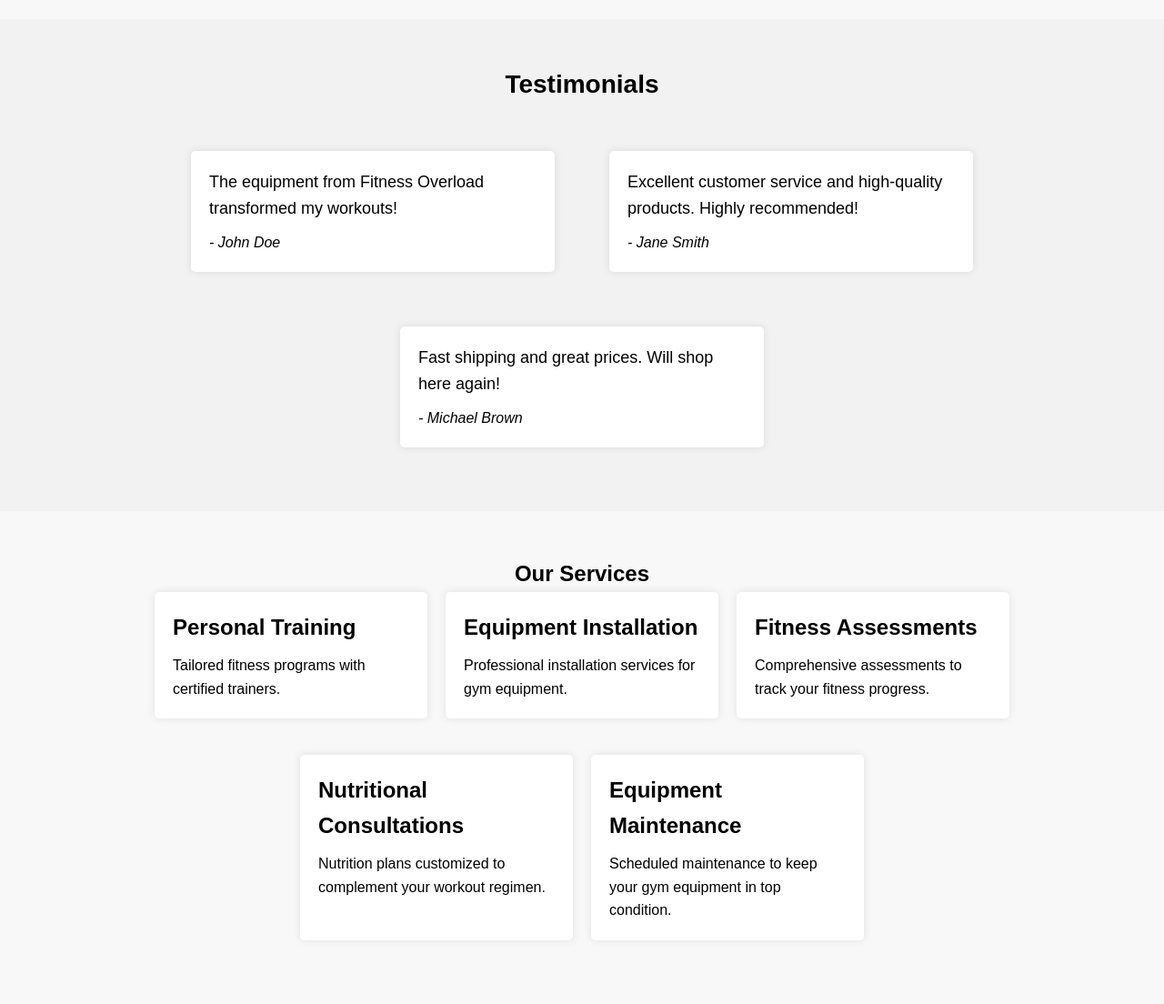
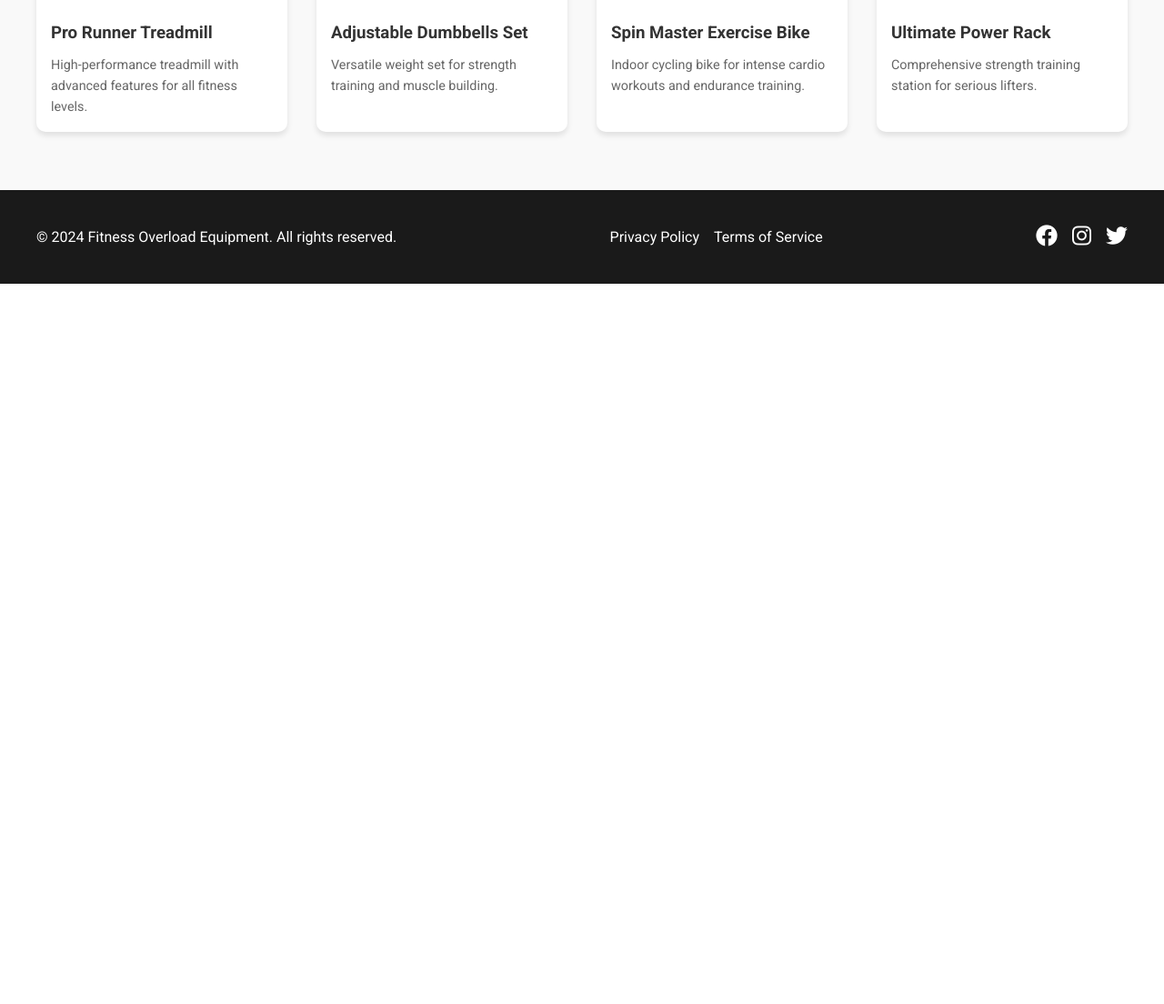
Before and after one commit to maxweeeelll/ECOMS-FINALS, a PHP site: page /home.php in a window 1280 px wide. Shown: the part 1441-2545 px from the top of the page at 91% size. After the commit the page ends 1753 px from the top, so only its background shows below. Run offline with PHP 8.4, Linux system fonts and the light colour scheme; a user stored in the database is signed in.

Commit message:
home.php

```diff
--- a/home.php
+++ b/home.php
@@ -1,28 +1,11 @@
 <?php
 session_start();
 
-     $featuredProducts = [
-         ['id' => 1, 'name' => 'Treadmill', 'image' => 'product1.jpg', 'description' => 'Top-quality treadmill for cardio workouts.', 'price' => 199.99],
-         ['id' => 2, 'name' => 'Dumbbell Set', 'image' => 'product2.jpg', 'description' => 'Complete dumbbell set for strength training.', 'price' => 299.99],
-         ['id' => 3, 'name' => 'Exercise Bike', 'image' => 'product3.jpg', 'description' => 'Indoor exercise bike with adjustable settings.', 'price' => 399.99],
-         ['id' => 4, 'name' => 'Yoga Mat', 'image' => 'product4.jpg', 'description' => 'Premium yoga mat for flexibility and comfort.', 'price' => 19.99],
-         ['id' => 5, 'name' => 'Weight Bench', 'image' => 'product5.jpg', 'description' => 'Versatile weight bench for various exercises.', 'price' => 499.99],
-         ['id' => 6, 'name' => 'Resistance Bands', 'image' => 'product6.jpg', 'description' => 'Set of resistance bands for full-body workouts.', 'price' => 29.99],
-     ];
-
-$testimonials = [
-    ['name' => 'John Doe', 'content' => 'The equipment from Fitness Overload transformed my workouts!'],
-    ['name' => 'Jane Smith', 'content' => 'Excellent customer service and high-quality products. Highly recommended!'],
-    ['name' => 'Michael Brown', 'content' => 'Fast shipping and great prices. Will shop here again!'],
-];
-
-$services = [
-    ['title' => 'Personal Training', 'description' => 'Tailored fitness programs with certified trainers.'],
-    ['title' => 'Equipment Installation', 'description' => 'Professional installation services for gym equipment.'],
-    ['title' => 'Fitness Assessments', 'description' => 'Comprehensive assessments to track your fitness progress.'],
-    ['title' => 'Nutritional Consultations', 'description' => 'Nutrition plans customized to complement your workout regimen.'],
-    ['title' => 'Equipment Maintenance', 'description' => 'Scheduled maintenance to keep your gym equipment in top condition.'],
-];
+// Check if user is logged in, redirect if not
+if (!isset($_SESSION['name'])) {
+    header('Location: login.php');
+    exit();
+}
 ?>
 
 <!DOCTYPE html>
@@ -30,11 +13,11 @@ $services = [
 <head>
     <meta charset="UTF-8">
     <meta name="viewport" content="width=device-width, initial-scale=1.0">
-    <title>Fitness Overload</title>
-    <link rel="stylesheet" type="text/css" href="styles.css">
-    <link rel="stylesheet" href="https://cdnjs.cloudflare.com/ajax/libs/font-awesome/5.15.3/css/all.min.css">
+    <title>Fitness Overload Equipment</title>
+    <link rel="stylesheet" href="https://cdnjs.cloudflare.com/ajax/libs/font-awesome/6.4.0/css/all.min.css">
     <style>
-        /* Additional CSS styles can go here if needed */
+        @import url('https://fonts.googleapis.com/css2?family=Roboto:wght@300;400;700&display=swap');
+
         * {
             box-sizing: border-box;
             margin: 0;
@@ -42,312 +25,350 @@ $services = [
         }
 
         body {
-            font-family: Arial, sans-serif;
-            background-color: #f8f8f8;
+            font-family: 'Roboto', sans-serif;
             line-height: 1.6;
+            color: #333;
+            background-color: #f0f0f0;
         }
 
         .navbar {
-            background-color: #333;
+            background-color: #1a1a1a;
             color: #fff;
-            padding: 10px 20px;
+            padding: 1rem;
+            position: sticky;
+            top: 0;
+            z-index: 1000;
+            box-shadow: 0 2px 10px rgba(0, 0, 0, 0.1);
+        }
+
+        .navbar-content {
+            max-width: 1200px;
+            margin: 0 auto;
             display: flex;
             justify-content: space-between;
             align-items: center;
         }
 
         .logo a {
-            font-size: 24px;
-            font-weight: bold;
             color: #fff;
             text-decoration: none;
+            font-size: 1.8rem;
+            font-weight: bold;
+            text-transform: uppercase;
+            letter-spacing: 2px;
         }
 
         .nav-menu {
+            display: flex;
             list-style: none;
-            margin: 0;
-            padding: 0;
-            display: flex;
         }
 
         .nav-menu li {
-            position: relative;
+            margin-left: 1.5rem;
         }
 
-        .nav-menu li a {
-            display: block;
-            padding: 10px 15px;
+        .nav-menu a {
             color: #fff;
             text-decoration: none;
+            font-weight: 500;
+            transition: color 0.3s ease;
         }
 
-        .dropdown-content {
-            display: none;
-            position: absolute;
-            background-color: #f9f9f9;
-            min-width: 160px;
-            box-shadow: 0px 8px 16px 0px rgba(0,0,0,0.2);
-            z-index: 1;
-        }
-
-        .dropdown-content a {
-            color: #333;
-            padding: 12px 16px;
-            text-decoration: none;
-            display: block;
-        }
-
-        .dropdown:hover .dropdown-content {
-            display: block;
-        }
-
-        .user-actions {
-            display: flex;
-            align-items: center;
+        .nav-menu a:hover {
+            color: #ff6b6b;
         }
 
         .logout-btn {
-            background-color: #ff6347;
+            background-color: #ff6b6b;
             color: #fff;
-            padding: 8px 16px;
+            padding: 0.5rem 1rem;
+            border: none;
             border-radius: 4px;
-            text-decoration: none;
+            cursor: pointer;
             transition: background-color 0.3s ease;
         }
 
         .logout-btn:hover {
-            background-color: #e65c4f;
+            background-color: #ff4757;
         }
 
         .hero {
-            background-color: #333;
+            background-image: linear-gradient(rgba(0, 0, 0, 0.6), rgba(0, 0, 0, 0.6)), url('gym-equipment.jpg');
+            background-size: cover;
+            background-position: center;
+            height: 80vh;
+            display: flex;
+            flex-direction: column;
+            justify-content: center;
+            align-items: center;
+            text-align: center;
             color: #fff;
-            padding: 100px 20px;
-            text-align: center;
+            position: relative;
+            overflow: hidden;
+        }
+
+        .hero::before {
+            content: '';
+            position: absolute;
+            top: 0;
+            left: 0;
+            right: 0;
+            bottom: 0;
+            background: radial-gradient(circle, rgba(255,255,255,0.1) 0%, rgba(255,255,255,0) 70%);
         }
 
         .hero h1 {
-            font-size: 36px;
-            margin-bottom: 20px;
+            font-size: 4rem;
+            margin-bottom: 1rem;
+            text-shadow: 2px 2px 4px rgba(0, 0, 0, 0.5);
         }
 
         .hero p {
-            font-size: 18px;
-            margin-bottom: 30px;
+            font-size: 1.5rem;
+            margin-bottom: 2rem;
+            max-width: 600px;
         }
 
-        .featured-products {
-            padding: 50px 20px;
-            text-align: center;
+        .cta-button {
+            background-color: #ff6b6b;
+            color: #fff;
+            padding: 1rem 2rem;
+            text-decoration: none;
+            font-size: 1.2rem;
+            border-radius: 50px;
+            transition: transform 0.3s ease, box-shadow 0.3s ease;
         }
 
-        .featured-products h2 {
-            font-size: 28px;
-            margin-bottom: 30px;
+        .cta-button:hover {
+            transform: translateY(-3px);
+            box-shadow: 0 4px 10px rgba(255, 107, 107, 0.4);
         }
 
-        .product-grid {
+        .features {
             display: flex;
-            justify-content: center;
-            gap: 20px;
-            flex-wrap: wrap;
+            justify-content: space-around;
+            padding: 4rem 2rem;
+            background-color: #fff;
+            box-shadow: 0 4px 6px rgba(0, 0, 0, 0.1);
         }
 
-        .product-item {
+        .feature {
+            text-align: center;
             max-width: 300px;
-            margin: 20px;
-            background-color: #fff;
-            box-shadow: 0 0 10px rgba(0, 0, 0, 0.1);
-            padding: 20px;
-            text-align: center;
-            transition: transform 0.3s ease;
-            border-radius: 5px;
+            padding: 2rem;
+            border-radius: 10px;
+            transition: transform 0.3s ease, box-shadow 0.3s ease;
         }
 
-        .product-item:hover {
+        .feature:hover {
+            transform: translateY(-10px);
+            box-shadow: 0 10px 20px rgba(0, 0, 0, 0.1);
+        }
+
+        .feature i {
+            font-size: 3rem;
+            color: #ff6b6b;
+            margin-bottom: 1rem;
+        }
+
+        .feature h2 {
+            margin-bottom: 1rem;
+            color: #333;
+        }
+
+        .feature p {
+            color: #666;
+        }
+
+        .equipment-showcase {
+            padding: 4rem 2rem;
+            background-color: #f9f9f9;
+        }
+
+        .equipment-grid {
+            display: grid;
+            grid-template-columns: repeat(auto-fit, minmax(250px, 1fr));
+            gap: 2rem;
+            max-width: 1200px;
+            margin: 0 auto;
+        }
+
+        .equipment-item {
+            background-color: #fff;
+            border-radius: 10px;
+            overflow: hidden;
+            box-shadow: 0 4px 6px rgba(0, 0, 0, 0.1);
+            transition: transform 0.3s ease;
+        }
+
+        .equipment-item:hover {
             transform: translateY(-5px);
         }
 
-        .product-item img {
-            max-width: 100%;
-            height: auto;
-            border-radius: 5px;
-            box-shadow: 0 0 10px rgba(0, 0, 0, 0.1);
+        .equipment-item img {
+            width: 100%;
+            height: 200px;
+            object-fit: cover;
         }
 
-        .product-item h3 {
-            font-size: 24px;
-            margin-top: 15px;
+        .equipment-info {
+            padding: 1rem;
         }
 
-        .product-item p {
-            font-size: 16px;
-            margin-top: 10px;
+        .equipment-info h3 {
+            margin-bottom: 0.5rem;
+            color: #333;
         }
 
-        /* Testimonials Section */
-        .testimonials {
-            background-color: #f2f2f2;
-            padding: 50px 20px;
-            text-align: center;
+        .equipment-info p {
+            color: #666;
+            font-size: 0.9rem;
         }
 
-        .testimonial-grid {
-            display: flex;
-            justify-content: center;
-            gap: 20px;
-            flex-wrap: wrap;
+        footer {
+            background-color: #1a1a1a;
+            color: #fff;
+            text-align: center;
+            padding: 2rem;
         }
 
-        .testimonial-item {
-            max-width: 400px;
-            padding: 20px;
-            background-color: #fff;
-            box-shadow: 0 0 10px rgba(0, 0, 0, 0.1);
-            border-radius: 5px;
-            margin-bottom: 20px;
-            text-align: left;
+        .footer-content {
+            max-width: 1200px;
+            margin: 0 auto;
+            display: flex;
+            justify-content: space-between;
+            align-items: center;
         }
 
-        .testimonial-item blockquote {
-            font-size: 18px;
-            margin-bottom: 10px;
+        .footer-links {
+            display: flex;
+            list-style: none;
         }
 
-        .testimonial-item p {
-            font-size: 16px;
-            font-style: italic;
+        .footer-links li {
+            margin-left: 1rem;
         }
 
-        /* Services Section */
-        .services {
-            padding: 50px 20px;
-            text-align: center;
+        .footer-links a {
+            color: #fff;
+            text-decoration: none;
+            transition: color 0.3s ease;
         }
 
-        .service-grid {
-            display: flex;
-            justify-content: center;
-            gap: 20px;
-            flex-wrap: wrap;
+        .footer-links a:hover {
+            color: #ff6b6b;
         }
 
-        .service-item {
-            max-width: 300px;
-            padding: 20px;
-            background-color: #fff;
-            box-shadow: 0 0 10px rgba(0, 0, 0, 0.1);
-            border-radius: 5px;
-            margin-bottom: 20px;
-            text-align: left;
+        .social-icons {
+            display: flex;
         }
 
-        .service-item h3 {
-            font-size: 24px;
-            margin-bottom: 10px;
+        .social-icons a {
+            color: #fff;
+            font-size: 1.5rem;
+            margin-left: 1rem;
+            transition: color 0.3s ease;
         }
 
-        .service-item p {
-            font-size: 16px;
-        }
-
-        /* Footer */
-        footer {
-            background-color: #333;
-            color: #fff;
-            padding: 20px;
-            text-align: center;
-            position: absolute;
-            width: 100%;
-            bottom: 0;
+        .social-icons a:hover {
+            color: #ff6b6b;
         }
     </style>
 </head>
 <body>
-
-<header>
-    <nav class="navbar">
+    <header class="navbar">
+        <div class="navbar-content">
             <div class="logo">
-            <a href="home.php">Fitness Overload</a>
+                <a href="index.php">Fitness Overload</a>
             </div>
+            <nav>
                 <ul class="nav-menu">
-            <li><a href="home.php">Home</a></li>
-            <li class="dropdown">
-                <a href="#">Equipment <i class="fas fa-angle-down"></i></a>
-                <div class="dropdown-content">
-                    <a href="cardio.php">Cardio</a>
-                    <a href="strength.php">Strength Training</a>
-                    <a href="functional.php">Functional Training</a>
-                    <a href="accessories.php">Accessories</a>
-                </div>
-            </li>
+                    <li><a href="index.php">Home</a></li>
+                    <li><a href="products.php">Products</a></li>
+                    <li><a href="about.php">About</a></li>
+                    <li><a href="contact.php">Contact</a></li>
                 </ul>
+            </nav>
             <div class="user-actions">
                 <a href="logout.php" class="logout-btn">Logout</a>
             </div>
-    </nav>
+        </div>
     </header>
 
     <main>
         <section class="hero">
-        <div class="hero-content">
-            <h1>Hello <?php echo htmlspecialchars($_SESSION['name']); ?>, Welcome to Fitness Overload!</h1>
-            <p>Explore our wide range of gym equipment.</p>
+            <h1>Welcome to Fitness Overload, <?php echo htmlspecialchars($_SESSION['name']); ?>!</h1>
+
+            <p>Discover premium gym equipment to power your workouts and achieve your goals</p>
+            <a href="products.php" class="cta-button">Explore Equipment</a>
+        </section>
+
+        <section class="features">
+            <div class="feature">
+                <i class="fas fa-shield-alt"></i>
+                <h2>Premium Quality</h2>
+                <p>Top-tier materials and craftsmanship for lasting durability.</p>
+            </div>
+            <div class="feature">
+                <i class="fas fa-truck"></i>
+                <h2>Fast Shipping</h2>
+                <p>Quick delivery to get you started on your fitness journey ASAP.</p>
+            </div>
+            <div class="feature">
+                <i class="fas fa-headset"></i>
+                <h2>Expert Support</h2>
+                <p>Knowledgeable team ready to assist with your equipment needs.</p>
             </div>
         </section>
 
-    <section class="featured-products">
-        <div class="container">
-            <h2>Featured Products</h2>
-            <div class="product-grid">
-                <?php foreach ($featuredProducts as $product): ?>
-                    <div class="product-item">
-                        <img src="<?php echo $product['image']; ?>" alt="<?php echo $product['name']; ?>">
-                        <h3><?php echo $product['name']; ?></h3>
-                        <p><?php echo $product['description']; ?></p>
-                        <p>$<?php echo $product['price']; ?></p>
-                        <!-- <a href="#" class="btn">Add to Cart</a> -->
+        <section class="equipment-showcase">
+            <h2 style="text-align: center; margin-bottom: 2rem;">Featured Equipment</h2>
+            <div class="equipment-grid">
+                <div class="equipment-item">
+                    <img src="https://pngimg.com/d/treadmill_PNG114.png" alt="Treadmill">
+                    <div class="equipment-info">
+                        <h3>Pro Runner Treadmill</h3>
+                        <p>High-performance treadmill with advanced features for all fitness levels.</p>
                     </div>
-                <?php endforeach; ?>
+                </div>
+                <div class="equipment-item">
+                    <img src="https://t4.ftcdn.net/jpg/06/54/34/49/360_F_654344994_q7YLNLvHbSCzKvr5G5M96rMPwFkeFgZY.jpg" alt="Dumbbells">
+                    <div class="equipment-info">
+                        <h3>Adjustable Dumbbells Set</h3>
+                        <p>Versatile weight set for strength training and muscle building.</p>
+                    </div>
+                </div>
+                <div class="equipment-item">
+                    <img src="https://www.jbsports.com.ph/__resources/webdata/images/products/327.jpg" alt="Exercise Bike">
+                    <div class="equipment-info">
+                        <h3>Spin Master Exercise Bike</h3>
+                        <p>Indoor cycling bike for intense cardio workouts and endurance training.</p>
+                    </div>
+                </div>
+                <div class="equipment-item">
+                    <img src="https://gym-mikolo.com/cdn/shop/files/mikolo-power-rack-k6-b-1.png?v=1712113702&width=2000" alt="Power Rack">
+                    <div class="equipment-info">
+                        <h3>Ultimate Power Rack</h3>
+                        <p>Comprehensive strength training station for serious lifters.</p>
+                    </div>
                 </div>
             </div>
         </section>
-
-    <!-- Testimonials Section -->
-    <section class="testimonials">
-        <div class="container">
-            <h2>Testimonials</h2>
-            <div class="testimonial-grid">
-                <?php foreach ($testimonials as $testimonial): ?>
-                    <div class="testimonial-item">
-                        <blockquote><?php echo $testimonial['content']; ?></blockquote>
-                        <p>- <?php echo $testimonial['name']; ?></p>
-                    </div>
-                <?php endforeach; ?>
-            </div>
-        </div>
-    </section>
-
-    <!-- Services Section -->
-    <section class="services">
-        <div class="container">
-            <h2>Our Services</h2>
-            <div class="service-grid">
-                <?php foreach ($services as $service): ?>
-                    <div class="service-item">
-                        <h3><?php echo $service['title']; ?></h3>
-                        <p><?php echo $service['description']; ?></p>
-                    </div>
-                <?php endforeach; ?>
-            </div>
-        </div>
-    </section>
-
     </main>
 
     <footer>
-    <p>&copy; 2024 Fitness Overload. All rights reserved.</p>
+        <div class="footer-content">
+            <p>&copy; 2024 Fitness Overload Equipment. All rights reserved.</p>
+            <ul class="footer-links">
+                <li><a href="privacy.php">Privacy Policy</a></li>
+                <li><a href="terms.php">Terms of Service</a></li>
+            </ul>
+            <div class="social-icons">
+                <a href="#"><i class="fab fa-facebook"></i></a>
+                <a href="#"><i class="fab fa-instagram"></i></a>
+                <a href="#"><i class="fab fa-twitter"></i></a>
+            </div>
+        </div>
     </footer>
-
 </body>
 </html>
```
Lines whose indentation alone changed are shown as unchanged.
